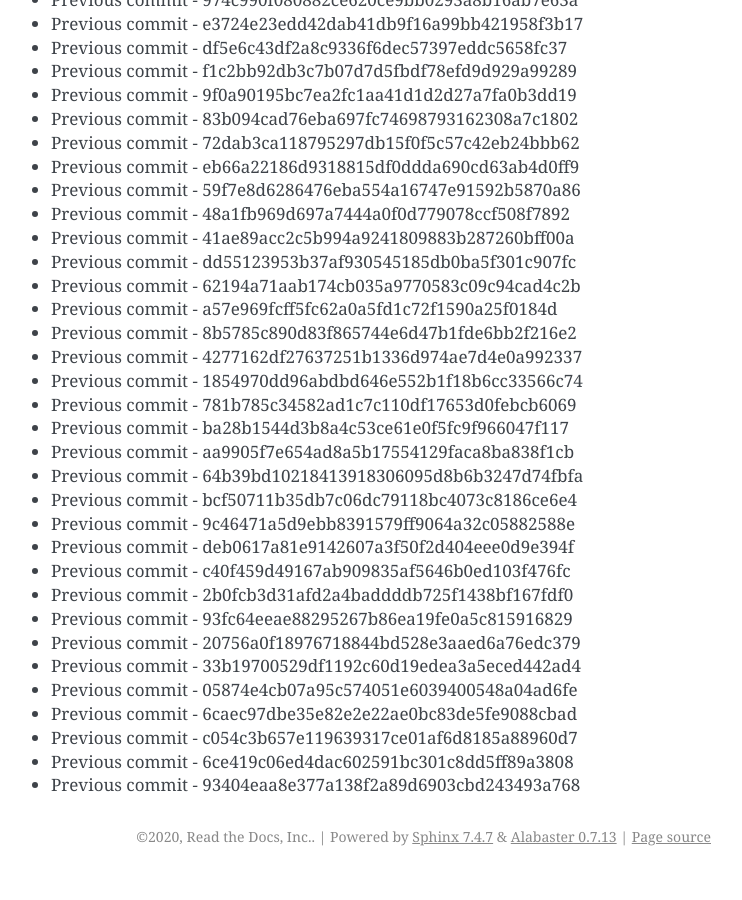
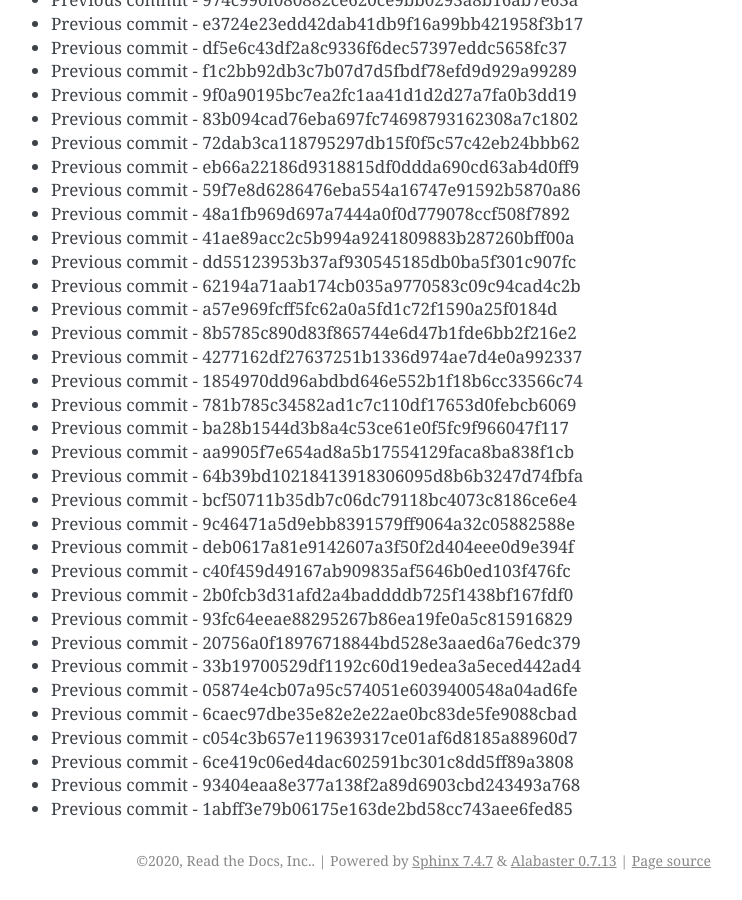
Before and after one commit to readthedocs/rtd-git-stresstest, a Sphinx documentation site: the page built from docs/updates.rst, in a window 1280 px wide and 900 px high, scrolled down 69595 px. Shown: the whole window, without its empty margins (399-1141 px from the left). Built offline with Sphinx 7.4.7, drawn with Linux system fonts in a browser that asks for light colours; before the commit the page ends 70471 px from its top, so only the background shows below that.

Commit message:
Generating commit from previous: 1abff3e79b06175e163de2bd58cc743aee6fed85

```diff
--- a/docs/updates.rst
+++ b/docs/updates.rst
@@ -2956,3 +2956,4 @@ It can be tested for any performance characteristics.
 * Previous commit - c054c3b657e119639317ce01af6d8185a88960d7
 * Previous commit - 6ce419c06ed4dac602591bc301c8dd5ff89a3808
 * Previous commit - 93404eaa8e377a138f2a89d6903cbd243493a768
+* Previous commit - 1abff3e79b06175e163de2bd58cc743aee6fed85
```
